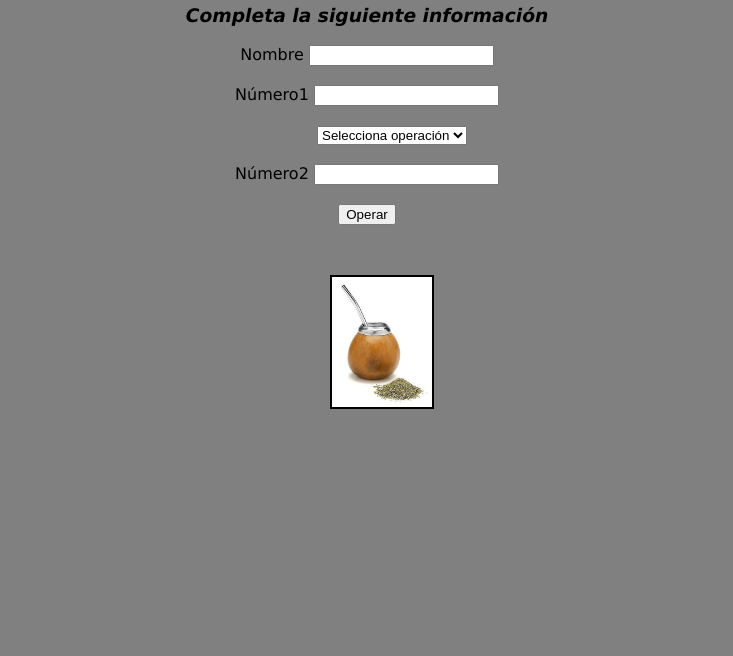
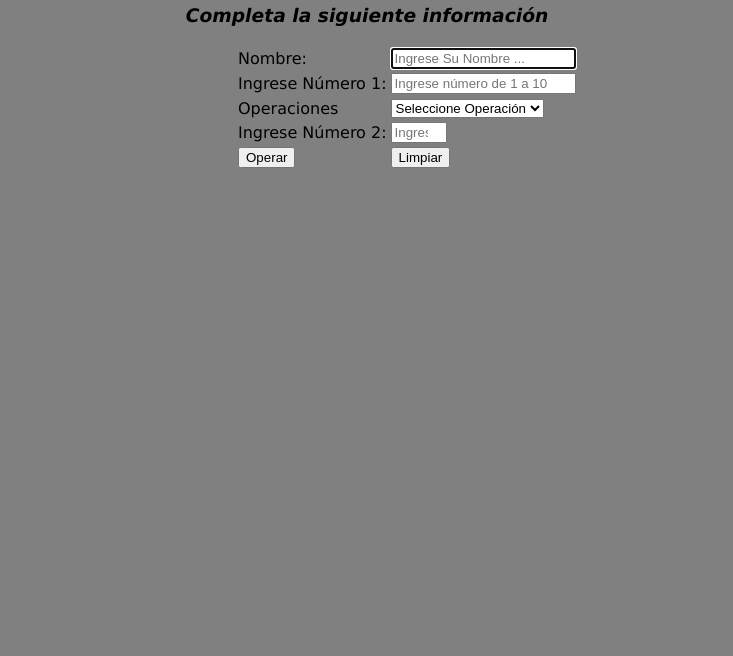
Before and after one commit to FlorTello/EjercicioSumaQiIlariy, a plain HTML site: page index.html in a window 1280 px wide. Shown: the part 144-800 px from the top of the page, without its empty margins (273-1006 px from the left). Drawn offline with Linux system fonts and the light colour scheme.

Commit message:
Tercer commit

```diff
--- a/assets/js/main.js
+++ b/assets/js/main.js
@@ -1 +1,39 @@
-function
+function operar(num1,num2,operacion){
+
+	var resultado;
+
+	//Realizar operacion
+	switch(operacion){
+		case("1"): resultado = parseInt(num1) + parseInt(num2); break;
+		case("2"): resultado = num1 - num2; break;
+		case("3"): resultado = num1 * num2; break;
+		case("4"): resultado = (num1 / num2).toFixed(2); break;
+		case("5"): resultado = Math.pow(num1,num2); break;
+		case("6"): resultado = (Math.pow(num1,(1/num2))).toFixed(2);break;
+		default: resultado = "Operación no registrada";
+	}
+	document.getElementById("num1").value = resultado;
+	return resultado;
+}
+
+
+var result;
+function calcular(){
+	var number1 = document.getElementById("num1").value;
+	var number2 = document.getElementById("num2").value;
+	var opcion = document.getElementById("operacion").value;
+	result = operar(number1,number2,opcion);
+	var continuar = prompt("desea continuar \n 0 = No  \ 1 = Si");
+	if(continuar == "1"){
+
+		 document.getElementById("num2").value ="";
+		 document.getElementById("operacion").value ="";
+	}
+	else{
+		alert("El resultado total es : " + result);
+		var limpiar = document.getElementById("limpiar").value;
+		limpiar();
+
+	}
+
+}
--- a/index.html
+++ b/index.html
@@ -2,50 +2,57 @@
 <html lang="en">
 <head>
 	<meta charset="UTF-8">
-	<title>Document</title>
+	<title>Ejercicio Sumaq Illary</title>
 	<style type="text/css">
 		body{color:black;
 			font-family: 'Verdana';
 			background: gray;
 			margin-top: 90px;
+			text-align: center;
 			}
-
-		div{
-			margin-left: 50px;
-		}
-		img{
-			margin-top: 50px;
-			margin-left: 30px;
+		table{
+			margin-left: 500px;
+			text-align: left;
 		}
 	</style>
 </head>
-<body style="text-align: center;">
-	<form action="">
-	<h1>Operando números</h1>
+<body>
+<form onsubmit="calcular();return false;">
+	<h1><b>Calculo de Operaciones Consecutivas</b></h1>
 	<h3><em>Completa la siguiente información</em></h3>
-	<label for="Nombre">Nombre</label>
-	<input type="text"><br><br>
-	<label for="Numero1">Número1</label>
-	<input type="number"><br><br>
-	<div><select name="selecciona operacion" id="">
-		<option value="">Selecciona operación</option>
-		<option value="Suma">Suma</option>
-		<option value="Resta">Resta</option>
-		<option value="Multiplicacion">Multiplicación</option>
-		<option value="División">División</option>
-		<option value="Potencia">Potencia</option>
-		<option value="Raíz">Raíz</option>
-	</select>
-	</div><br>
-	<label for="Numero2">Número2</label>
-	<input type="number"><br><br>
-	<button type="submit">Operar</button>
+	<table>
+			<tr>
+				<td><label for="nombre">Nombre: </label></td>
+				<td><input type="text" id ="nombre" placeholder="Ingrese Su Nombre ..." required autofocus = "autofocus" pattern="[a-z A-Z]+"></td>
+			</tr>
+			<tr>
+				<td><label for="numero1">Ingrese Número 1: </label></td>
+				<td><input type="number" id = "num1" placeholder="Ingrese número de 1 a 10" step="0.01" required autofocus = "autofocus"></td>
+			</tr>
+			<tr>
+				<td><label for="operaciones">Operaciones</label></td>
+				<td><select name="operaciones" id="operacion" required>
+				<option value="">Seleccione Operación</option>
+				<option value="1">Suma</option>
+				<option value="2">Resta</option>
+				<option value="3">Multiplicación</option>
+				<option value="4">División</option>
+				<option value="5">Potencia</option>
+				<option value="6">Raiz</option>
+			</select></td>
+			</tr>
+			<tr>
+				<td><label for="numero2">Ingrese Número 2: </label></td>
+				<td><input type="number" id = "num2" placeholder="Ingrese número de 0 a 10" min= "1" max = "10" required autofocus = "autofocus"></td>
+			</tr>
+			<td><button type="submit" value = "Calcular">Operar</button></td>
+			<td><button type="reset" id = "limpiar">Limpiar</button></td>
+			</tr>
+
+	</table>
+
 	<div id="resultado"></div>
-	<img src="assets/img/mate.jpg" alt="" width="100" height="130" border="2">
-
-
-
-	</form>
+</form>
 	<script src = "assets/js/main.js"></script>
 </body>
 </html>
```
